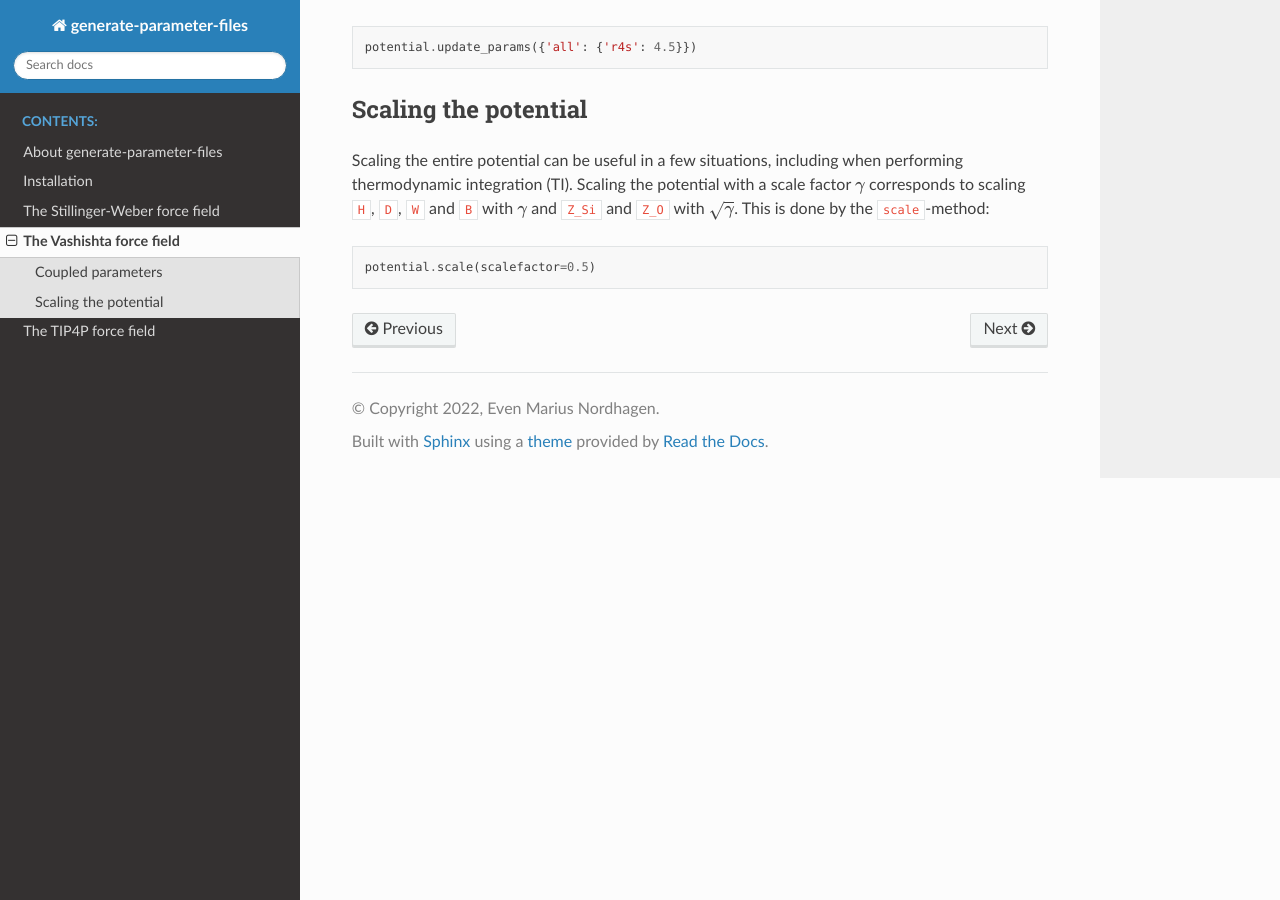
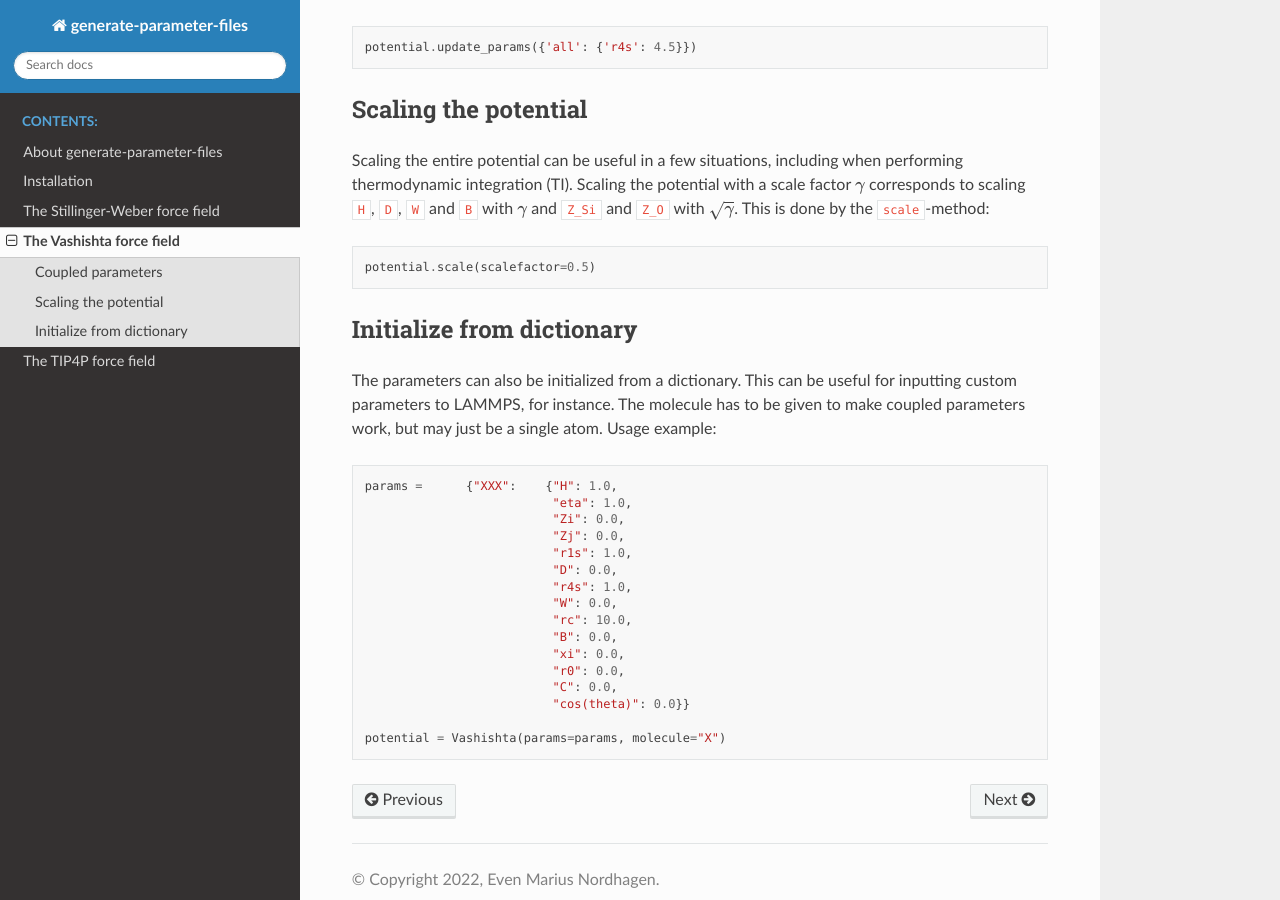
Before and after one commit to evenmn/generate-parameter-files, a Sphinx documentation site: the page built from docs/source/vashishta.rst, in a window 1280 px wide and 900 px high, scrolled down 1204 px. Built offline with Sphinx 7.4.7 and the Read the Docs theme 2.0.0, drawn with Linux system fonts in a browser that asks for light colours.

Commit message:
Updated documentation

```diff
--- a/docs/source/vashishta.rst
+++ b/docs/source/vashishta.rst
@@ -55,3 +55,28 @@ Scaling the entire potential can be useful in a few situations, including when p
 .. code-block:: python
 
    potential.scale(scalefactor=0.5)
+
+
+Initialize from dictionary
+^^^^^^^^^^^^^^^^^^^^^^^^^^^
+
+The parameters can also be initialized from a dictionary. This can be useful for inputting custom parameters to LAMMPS, for instance. The molecule has to be given to make coupled parameters work, but may just be a single atom. Usage example:
+
+.. code-block:: python
+
+    params =      {"XXX":    {"H": 1.0,
+                              "eta": 1.0,
+                              "Zi": 0.0,
+                              "Zj": 0.0,
+                              "r1s": 1.0,
+                              "D": 0.0,
+                              "r4s": 1.0,
+                              "W": 0.0,
+                              "rc": 10.0,
+                              "B": 0.0,
+                              "xi": 0.0,
+                              "r0": 0.0,
+                              "C": 0.0,
+                              "cos(theta)": 0.0}}
+
+    potential = Vashishta(params=params, molecule="X")
```
